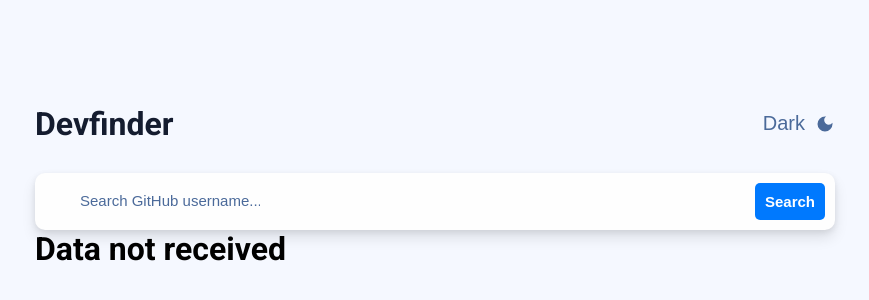
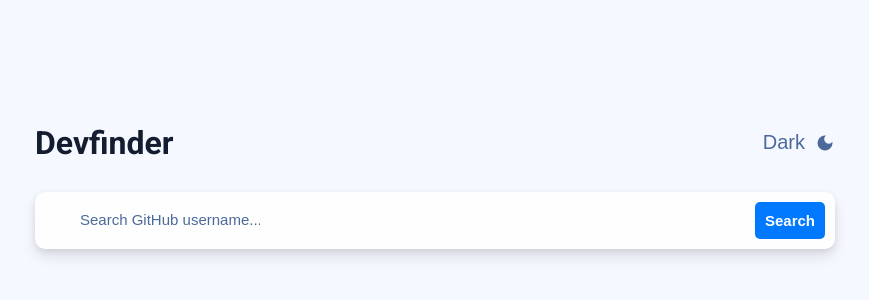
Before and after one commit to JuanDCeballos/github-search, a React (Vite) app: page / in a window 1280 px wide. Shown: the part 214-514 px from the top of the page, without its empty margins (205-1074 px from the left). Built offline with nearby package versions, Linux system fonts and the light colour scheme; some icons are missing.

Commit message:
Send new property to UserInfo component to render base on the responde of the API

```diff
--- a/src/App.jsx
+++ b/src/App.jsx
@@ -9,10 +9,6 @@ import { MdDarkMode } from 'react-icons/md';
 const App = () => {
   const [colorMode, setColorMode] = useState(false);
   const [userInfo, setUserInfo] = useState(null);
-
-  const toggleMode = () => {
-    setColorMode((prevMode) => !prevMode);
-  };
 
   return (
     <div className={`app app-${colorMode ? `dark` : `light`}`}>
@@ -36,7 +32,14 @@ const App = () => {
           )}
         </div>
         <Search setUserInfo={setUserInfo} mode={colorMode} />
-        <UserInfo userInfo={userInfo} mode={colorMode} />
+
+        {userInfo && (
+          <UserInfo
+            userInfo={userInfo.json}
+            mode={colorMode}
+            resStatus={userInfo.status}
+          />
+        )}
       </main>
     </div>
   );
```
